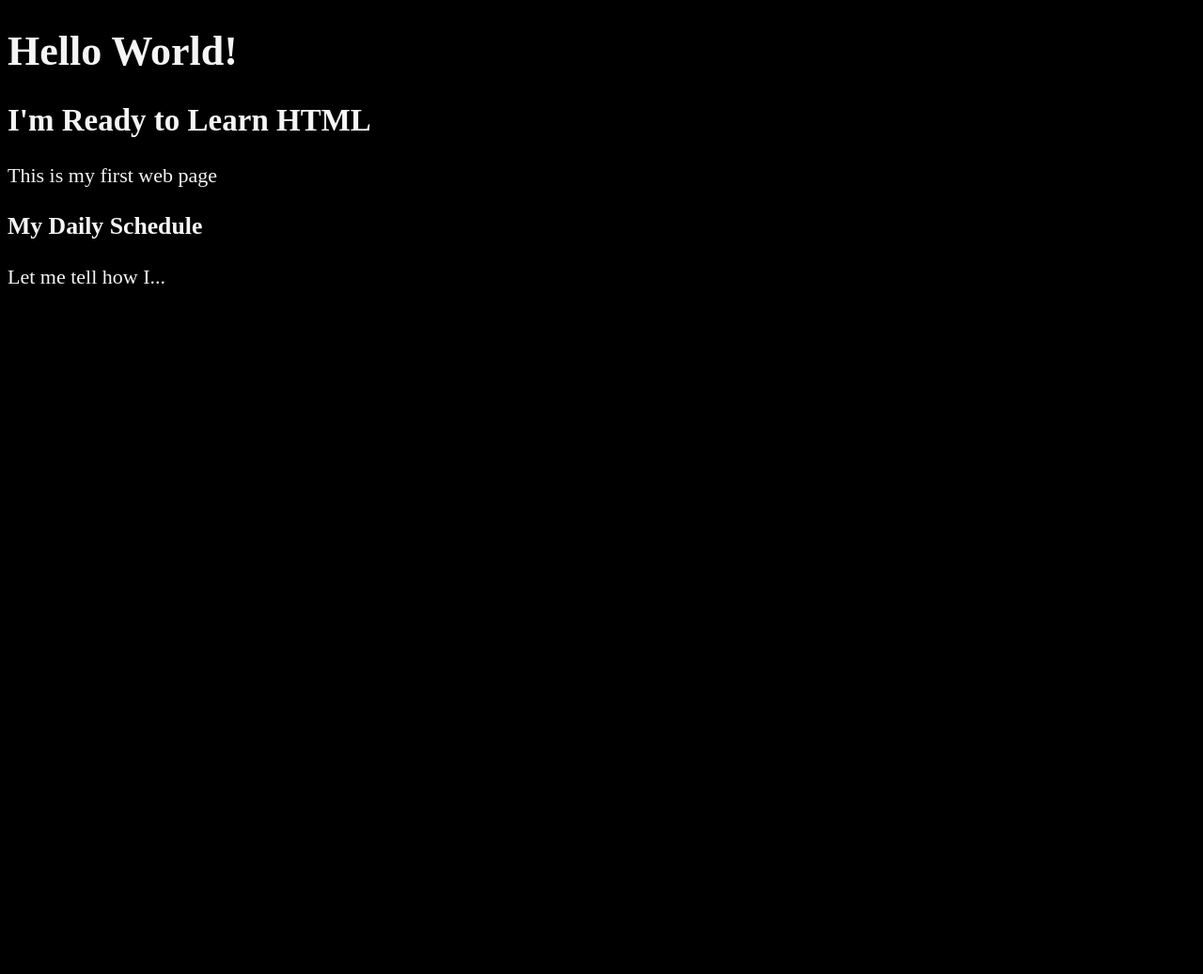
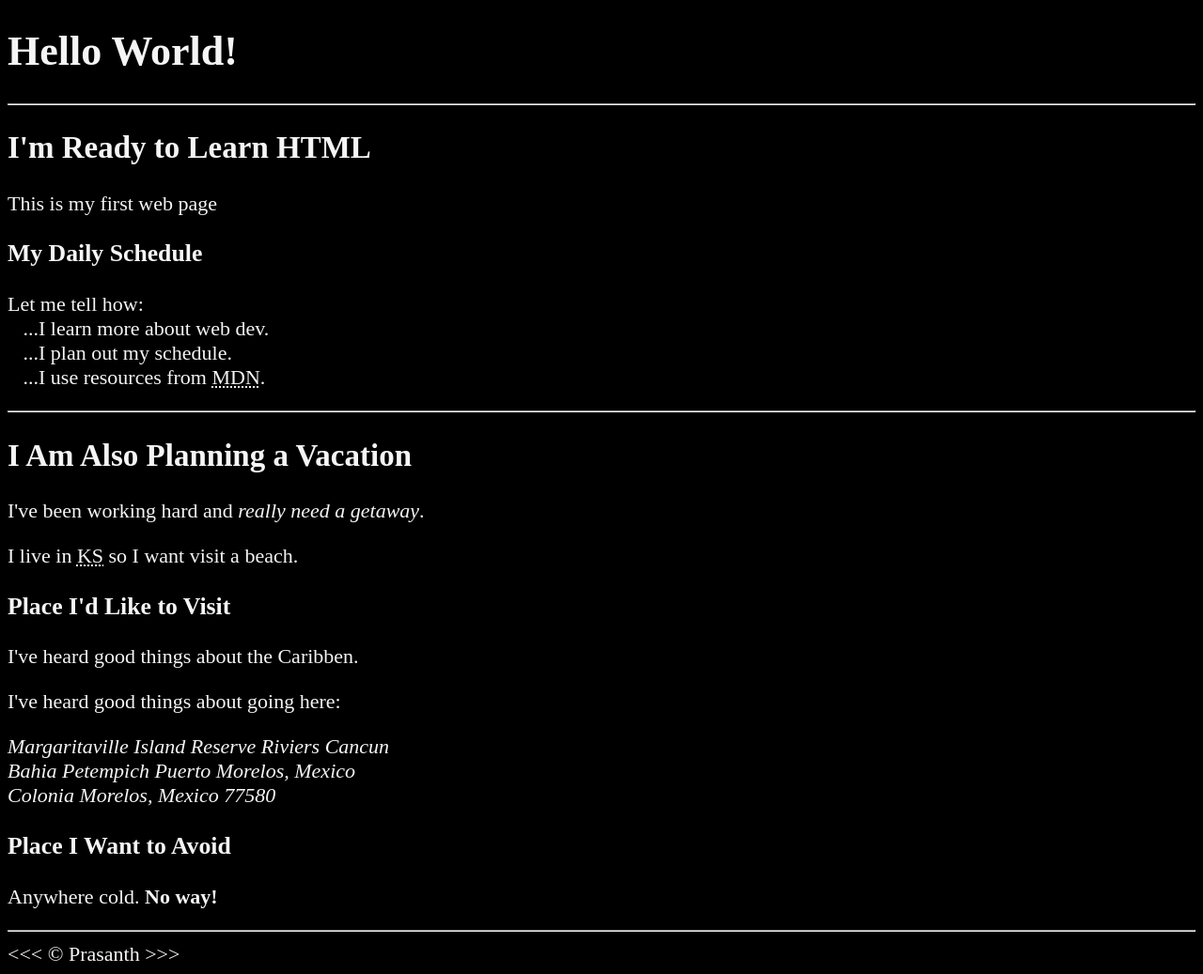
Before and after one commit to Prasanthrajaj/HTML_LESSON, a plain HTML site: page 03_LESSON/index.html in a window 1280 px wide. Shown: the whole page at 94% size. Before the commit the page ends 800 px from the top, so only its background shows below. Drawn offline with Linux system fonts and the light colour scheme.

Commit message:
Modified

```diff
--- a/03_LESSON/index.html
+++ b/03_LESSON/index.html
@@ -21,11 +21,43 @@
     <body>
         <h1>Hello World!</h1>
 
+        <hr>
+
         <h2>I'm Ready to Learn HTML</h2>
         <p>This is my first web page</p>
 
         <h3>My Daily Schedule</h3>
-        <p>Let me tell how I...</p>
+        <p>Let me tell how:
+            <br>&nbsp;&nbsp;&nbsp;...I learn more about web dev.
+            <br>&nbsp;&nbsp;&nbsp;...I plan out my schedule.
+            <br>&nbsp;&nbsp;&nbsp;...I use resources from <abbr title="Mozilla Developer Network">MDN</abbr>.
+
+        </p>
+
+        <hr>
+
+        <h2>I Am Also Planning a Vacation</h2>
+        <p>I've been working hard and <em>really need a getaway</em>.</p>
+        <p>I live in <abbr title="Kansas">KS</abbr> so I want visit a beach.</p>
+
+        <h3>Place I'd Like to Visit</h3>
+        <p>I've heard good things about the Caribben.</p>
+        <p>I've heard good things about going here:</p>
+        <address>
+            Margaritaville Island Reserve Riviers
+            Cancun<br>
+            Bahia Petempich Puerto Morelos,
+            Mexico<br>
+            Colonia Morelos, Mexico 77580
+        </address>
+
+    <!--  TODO: Add more places-->
+        <h3>Place I Want to Avoid</h3>
+        <p>Anywhere cold. <strong>No way!</strong></p>
+
+
+        <hr>
+        &lt;&lt;&lt; &copy; Prasanth &gt;&gt;&gt;
     </body>
 
 </html>
```
